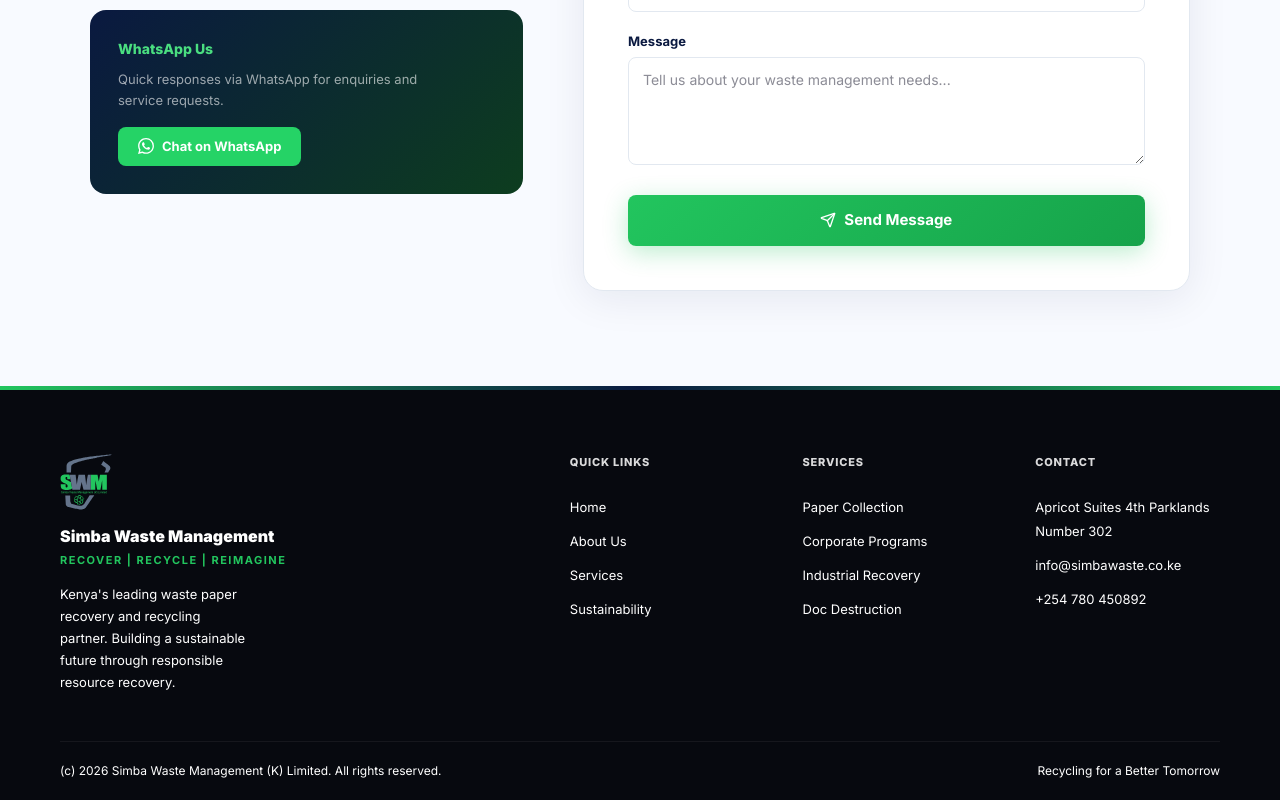
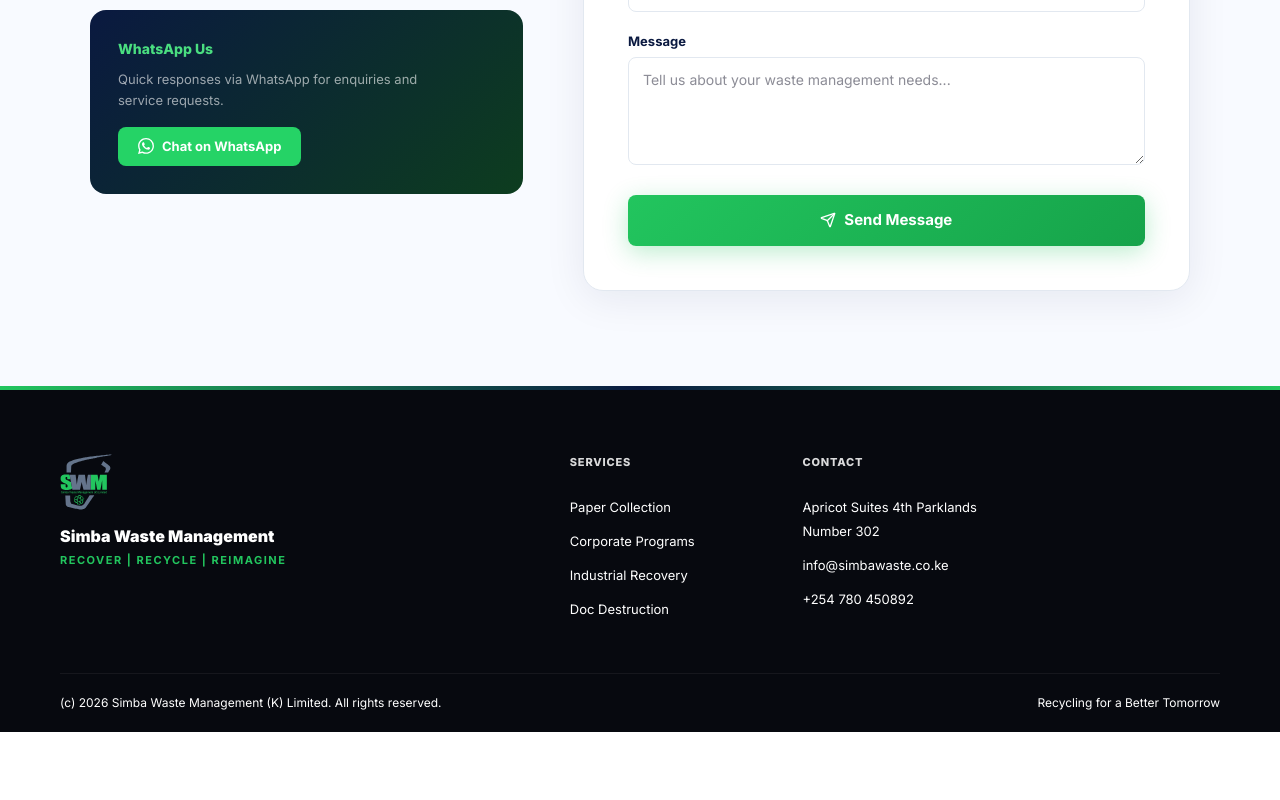
Before and after one commit to Lynn-Wanjiru/Simba-SWM, a React (Vite) app: page /contact in a window 1280 px wide. Shown: the part 802-1602 px from the top of the page. After the commit the page ends 1534 px from the top, so only its background shows below. Built offline with nearby package versions, Linux system fonts and the light colour scheme.

Commit message:
second commit

```diff
--- a/src/app/components/Footer.tsx
+++ b/src/app/components/Footer.tsx
@@ -29,28 +29,10 @@
           <div style={{ fontSize: '11px', color: '#22c55e', fontWeight: 700, letterSpacing: '1.5px', textTransform: 'uppercase', marginBottom: '14px' }}>
             Recover | Recycle | Reimagine
           </div>
-          <p style={{ fontSize: '13px', color: '#ffffff', lineHeight: 1.7, maxWidth: '220px' }}>
-            Kenya's leading waste paper recovery and recycling partner. Building a sustainable future through responsible resource recovery.
-          </p>
+
         </div>
 
-        <div className="footer-section footer-section--quick">
-          <h5 style={headingStyle}>Quick Links</h5>
-          <ul style={{ listStyle: 'none', padding: 0, margin: 0 }}>
-            {[['/', 'Home'], ['/about', 'About Us'], ['/services', 'Services'], ['/sustainability', 'Sustainability']].map(([to, label]) => (
-              <li key={to} style={{ padding: '5px 0' }}>
-                <Link
-                  to={to}
-                  style={footerLinkStyle}
-                  onMouseEnter={e => (e.currentTarget.style.color = '#22c55e')}
-                  onMouseLeave={e => (e.currentTarget.style.color = '#ffffff')}
-                >
-                  {label}
-                </Link>
-              </li>
-            ))}
-          </ul>
-        </div>
+
 
         <div className="footer-section footer-section--services">
           <h5 style={headingStyle}>Services</h5>
--- a/src/app/pages/HomePage.tsx
+++ b/src/app/pages/HomePage.tsx
@@ -25,7 +25,7 @@
 
 const stats = [
   { n: 1500, suffix: '+', l: 'Tons Recovered Monthly' },
-  { n: 1500, suffix: '+', l: 'Nationwide Collection Network' },
+  { n: 'Nationwide', l: 'Collection Network' },
   { n: 'Multiple', l: 'Strategic Collection Sites' },
   { n: 'Trusted', l: 'Industry Partnerships' },
 ]
@@ -37,7 +37,7 @@
     let frameId = 0
     let timeoutId = window.setTimeout(() => {
       let startTime: number | null = null
-      const duration = 1400
+      const duration = 3600
 
       const tick = (currentTime: number) => {
         if (startTime === null) startTime = currentTime
```
